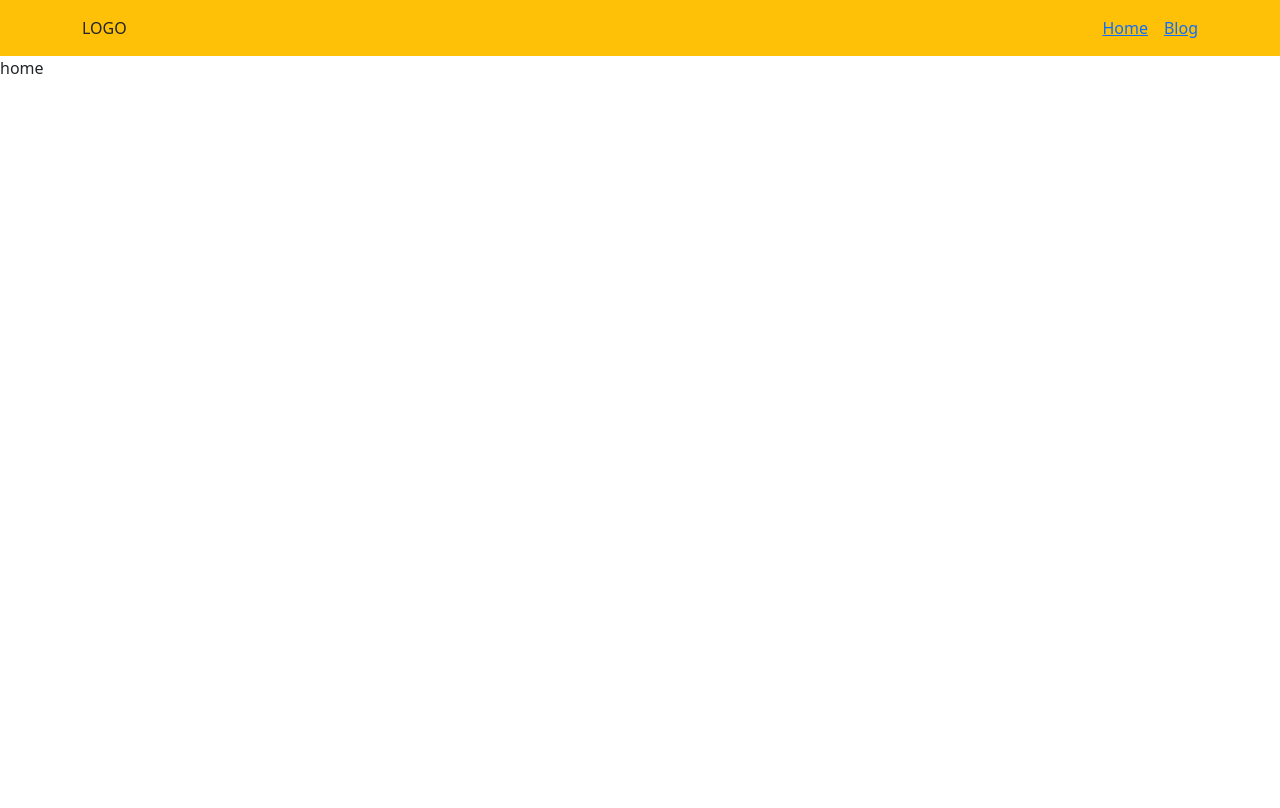
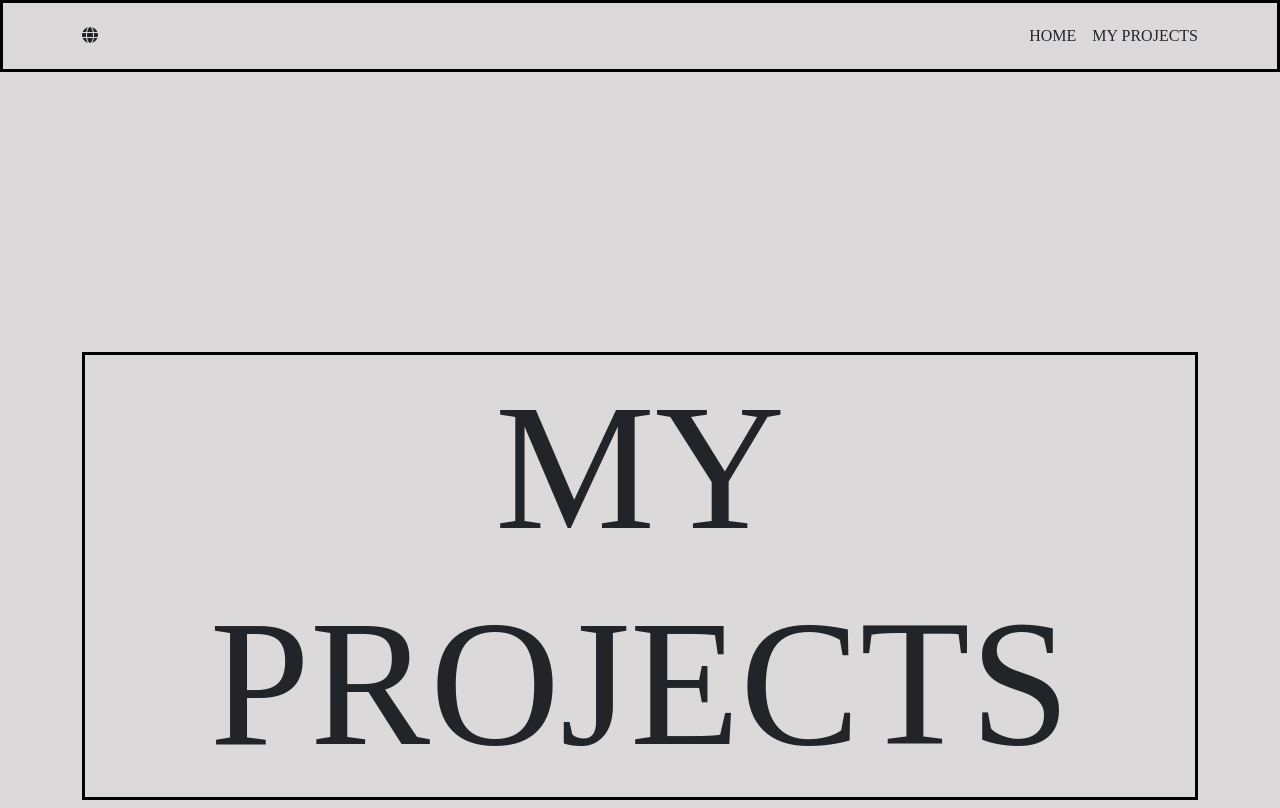
Before and after one commit to AlessandroTacconi/vite-boolfolio, a Vue app: page / in a window 1280 px wide. Built offline with nearby package versions, Linux system fonts and the light colour scheme.

Commit message:
feat: final-fix

```diff
--- a/index.html
+++ b/index.html
@@ -5,6 +5,15 @@
     <link rel="icon" type="image/svg+xml" href="/vite.svg" />
     <meta name="viewport" content="width=device-width, initial-scale=1.0" />
     <title>Portfolio</title>
+
+    <!-- Fontawesome 6 cdn -->
+    <link
+      rel="stylesheet"
+      href="https://cdnjs.cloudflare.com/ajax/libs/font-awesome/6.2.0/css/all.min.css"
+      integrity="sha512-xh6O/CkQoPOWDdYTDqeRdPCVd1SpvCA9XXcUnZS2FmJNp1coAFzvtCN9BmamE+4aHK8yyUHUSCcJHgXloTyT2A=="
+      crossorigin="anonymous"
+      referrerpolicy="no-referrer"
+    />
   </head>
   <body>
     <div id="app"></div>
--- a/src/App.vue
+++ b/src/App.vue
@@ -12,3 +12,15 @@ export default {
   <AppHeader />
   <router-view />
 </template>
+
+<style>
+body {
+  background-color: #dbd9d9;
+  font-family: amagro;
+}
+
+a {
+  text-decoration: none; /* Rimuove il sottolineato del link */
+  color: inherit; /* Usa il colore del testo del genitore */
+}
+</style>
--- a/src/components/AppHeader.vue
+++ b/src/components/AppHeader.vue
@@ -5,13 +5,25 @@ export default {
 </script>
 
 <template>
-  <header class="bg-warning">
+  <header class="proj">
     <div class="d-flex justify-content-between container py-3">
-      <div>LOGO</div>
+      <div><i class="fa-solid fa-globe"></i></div>
       <ul class="d-flex list-unstyled gap-3 m-0 p-0">
         <li><router-link :to="{ name: 'home' }">Home</router-link></li>
-        <li><router-link :to="{ name: 'projects' }">Blog</router-link></li>
+        <li>
+          <router-link :to="{ name: 'projects' }">MY PROJECTS</router-link>
+        </li>
       </ul>
     </div>
   </header>
 </template>
+
+<style>
+.proj {
+  /* font-family: amagro; */
+  text-transform: uppercase;
+  border: 3px solid black;
+  padding: 5px;
+  text-align: center;
+}
+</style>
--- a/src/components/ProjectCard.vue
+++ b/src/components/ProjectCard.vue
@@ -8,25 +8,43 @@ export default {
     ProjectContent() {
       return this.project.description?.substring(0, 50) + '...';
     },
+    ProjectTitle() {
+      return this.project.title?.substring(0, 50) + '...';
+    },
   },
 };
 </script>
 
 <template>
+  <router-link :to="{ name: 'project-detail', params: { slug: project.slug } }">
     <div class="card">
       <div class="card-body">
-      <h6 class="card-title">{{ project.title }}</h6>
-      <p class="card-subtitle mb-2 text-body-secondary">
-        {{ project.year }}
-      </p>
+        <h4 class="card-title mb-3">{{ ProjectTitle }}</h4>
+
         <p class="card-text">
           {{ ProjectContent }}
         </p>
-      <router-link
-        :to="{ name: 'project-detail', params: { slug: project.slug } }"
-        class="btn btn-primary"
-        >Vedi progetto</router-link
-      >
+        <p class="card-subtitle mb-2 text-body-secondary year">
+          {{ project.year }}
+        </p>
       </div>
     </div>
+  </router-link>
 </template>
+
+<style scoped>
+.card {
+  border: 3px solid black;
+  height: 200px;
+}
+
+.card-body {
+  position: relative;
+}
+
+.year {
+  position: absolute;
+  bottom: 0px;
+  right: 10px;
+}
+</style>
--- a/src/pages/AppHome.vue
+++ b/src/pages/AppHome.vue
@@ -5,5 +5,21 @@ export default {
 </script>
 
 <template>
-  <div>home</div>
+  <div class="container">
+    <div class="left">
+      <h1 class="proj">My<br />projects</h1>
+    </div>
+  </div>
 </template>
+<style scoped>
+.left {
+  margin-top: 35vh;
+}
+.proj {
+  font-family: amagro;
+  text-transform: uppercase;
+  border: 3px solid black;
+  padding: 5px;
+  font-size: 180px;
+}
+</style>
--- a/src/pages/ProjectDetail.vue
+++ b/src/pages/ProjectDetail.vue
@@ -54,23 +54,48 @@ export default {
     </pre
       >
     </div>
-    <h2>{{ project.title }}</h2>
-    <div>{{ project.title }}</div>
-    <div class="d-flex gap-3">
-      <p class="btn btn-primary">
+    <div class="d-flex gap-3 mt-4">
+      <p class="btn btn-dark btn-sm my-3">
         <router-link
           :to="{ name: 'projects' }"
           class="link-light link-offset-2 link-underline-opacity-25 link-underline-opacity-100-hover"
           >torna alla lista</router-link
         >
       </p>
-      <p class="btn btn-primary">
+      <p class="btn btn-dark btn-sm my-3">
         <router-link
           :to="{ name: 'home' }"
           class="link-light link-offset-2 link-underline-opacity-25 link-underline-opacity-100-hover"
-          >torna alla pagina principale</router-link
+          >torna alla home</router-link
         >
       </p>
     </div>
+    <div class="d-flex justify-content-between container proj left gap-5">
+      <div>
+        <h1>My projects</h1>
+      </div>
+      <div>
+        <h5>{{ project.title }}</h5>
+        <p>{{ project.category.title }} - {{ project.year }}</p>
+        <p>{{ project.description }}</p>
+      </div>
+    </div>
   </div>
 </template>
+<style scoped>
+.proj {
+  /* font-family: amagro; */
+  text-transform: uppercase;
+  border: 3px solid black;
+  padding: 5px;
+  text-align: start;
+}
+
+.left {
+  margin-top: 25vh;
+}
+
+h1 {
+  font-size: 70px;
+}
+</style>
--- a/src/pages/ProjectList.vue
+++ b/src/pages/ProjectList.vue
@@ -56,7 +56,7 @@ export default {
 
 <template>
   <main class="container">
-    <h1>Portfolio</h1>
+    <h1 class="proj">My projects</h1>
 
     <div class="my-3" v-if="loading">
       caricamento in corso...
@@ -83,21 +83,21 @@ export default {
         <ul class="d-flex justify-content-between list-unstyled">
           <li>
             <button
-              class="btn btn-warning"
+              class="btn btn-dark btn-sm my-3"
               v-show="responseData.results?.prev_page_url"
               @click="prevPage"
             >
-              Prev
+              <i class="fa-regular fa-hand-point-left"></i>
             </button>
           </li>
 
           <li>
             <button
-              class="btn btn-warning"
+              class="btn btn-dark btn-sm my-"
               v-show="responseData.results?.next_page_url"
               @click="nextPage"
             >
-              Next
+              <i class="fa-regular fa-hand-point-right"></i>
             </button>
           </li>
         </ul>
@@ -111,8 +111,18 @@ export default {
     </div>
   </main>
 </template>
-<style>
+<style scoped>
 pre {
   font-size: 4px;
 }
+
+.proj {
+  font-size: 70px;
+  /* font-family: amagro; */
+  text-transform: uppercase;
+  border: 3px solid black;
+  padding: 5px;
+  text-align: center;
+  margin-top: 15px;
+}
 </style>
```
Lines whose indentation alone changed are shown as unchanged.
